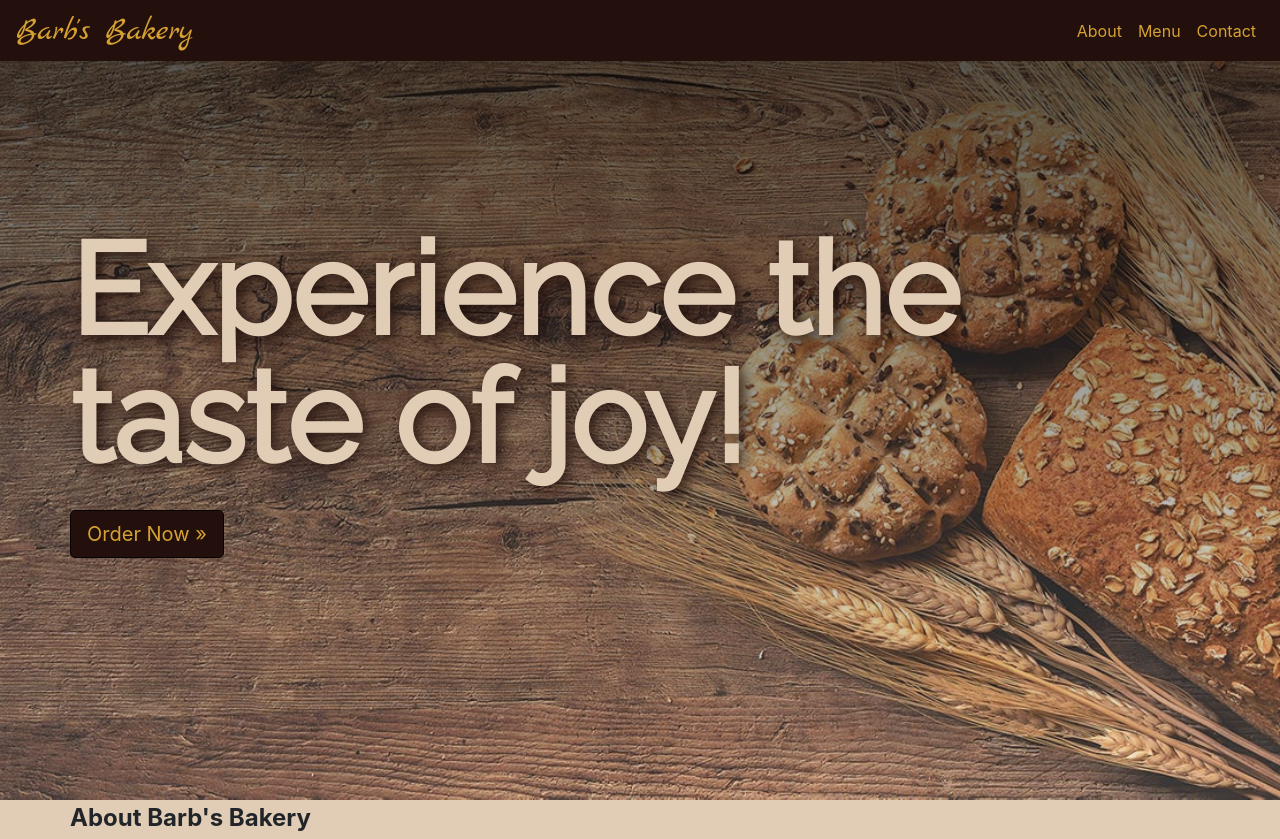
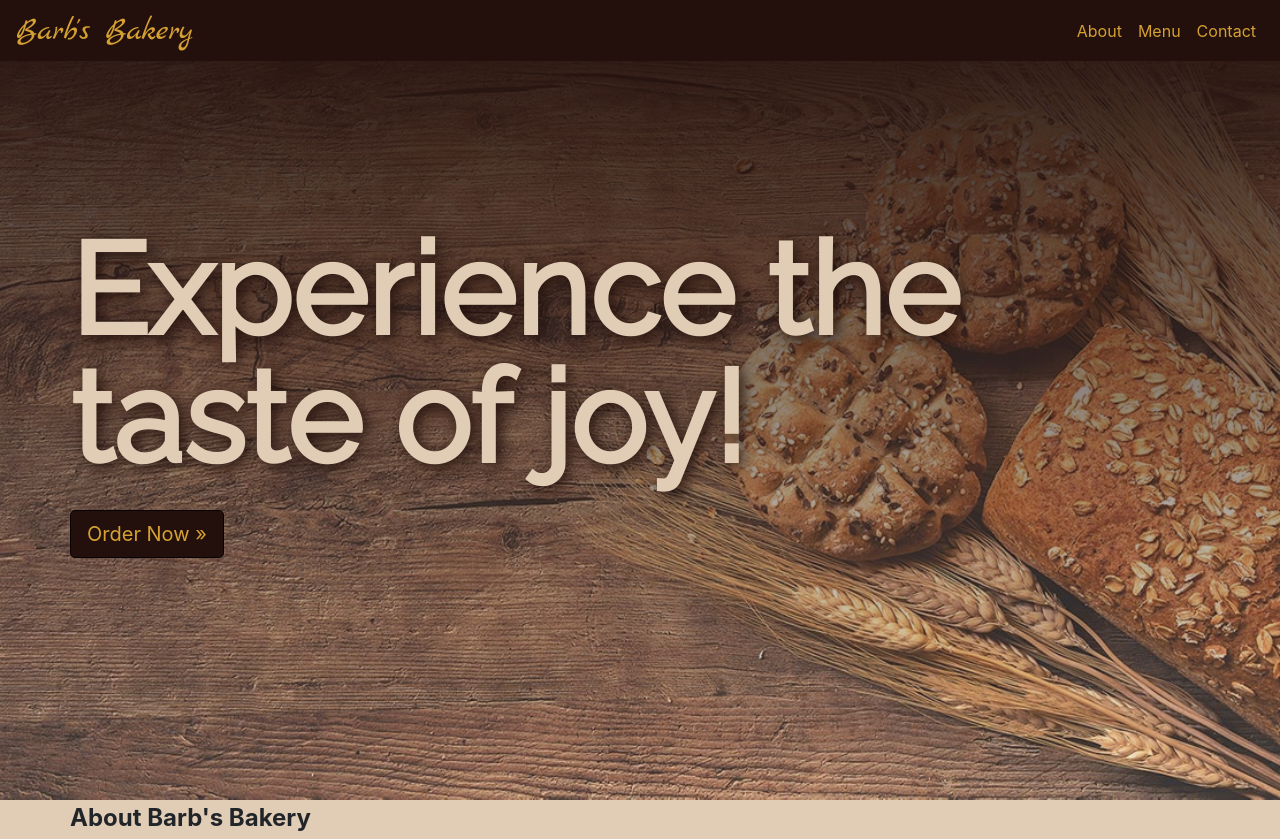
Before and after one commit to GreenApple76/bakery, a website: page index.html in a window 1280 px wide. Shown: the top 839 px of the page. Drawn offline with nearby package versions, Linux system fonts and the light colour scheme.

Commit message:
adjust color of linear gradient screen

```diff
--- a/scss/main.scss
+++ b/scss/main.scss
@@ -34,7 +34,8 @@
     align-items: center;
     justify-content: center;
     height: 100%;
-    background-image: linear-gradient(rgba(0,0,0,0.7),rgba(255,255,255,0.1)), url("../img/ales-krivec-623956-unsplash.jpg");
+    // background-image: linear-gradient(rgba(0,0,0,0.7),rgba(255,255,255,0.1)), url("../img/ales-krivec-623956-unsplash.jpg");
+    background-image: linear-gradient(rgba(35,16,12,1),rgba(255,255,255,0.1)), url("../img/ales-krivec-623956-unsplash.jpg");
     background-position: center right;
     background-repeat: no-repeat;
     background-size: cover;
```
Also changed, not shown: css/main.css, css/main.min.css, 2 other files.
